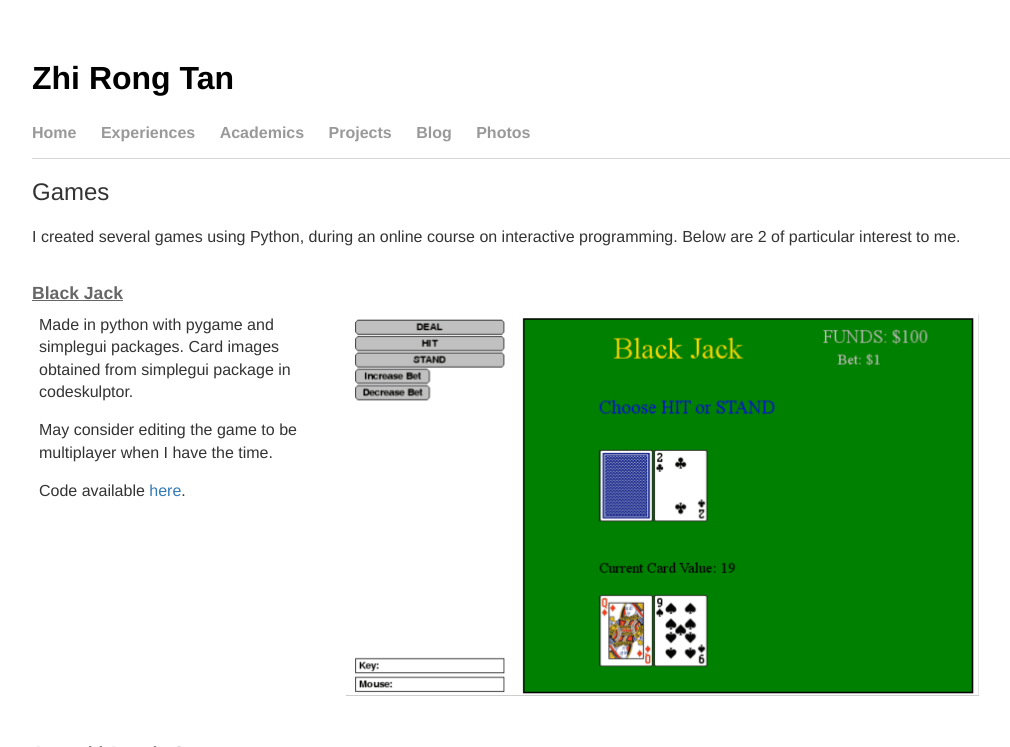
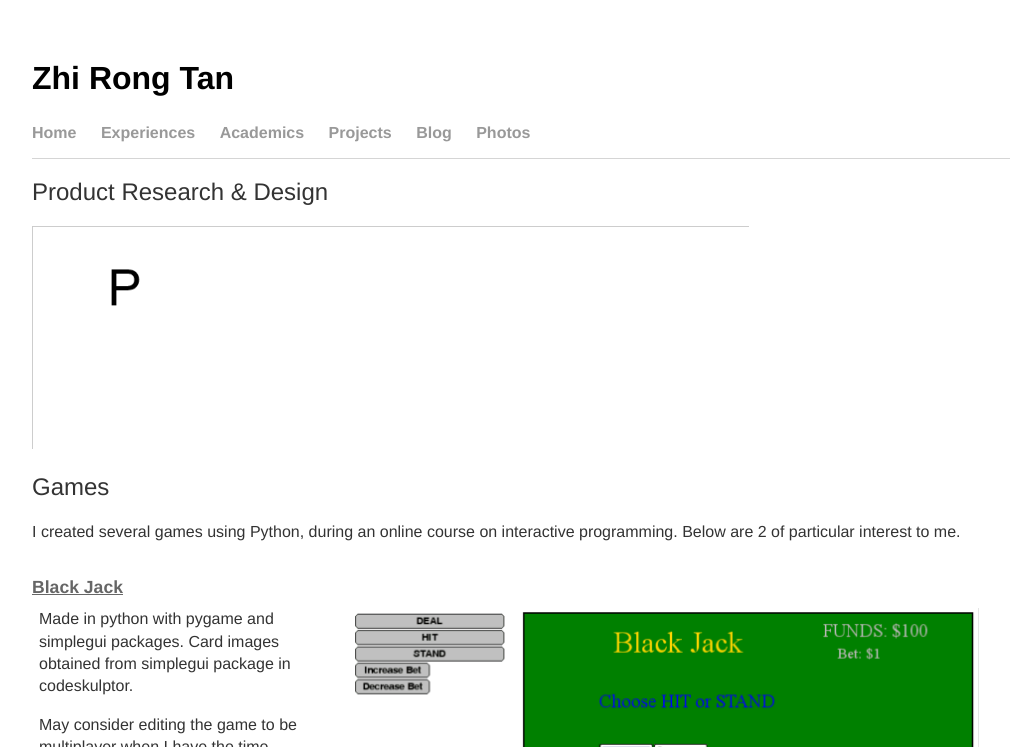
Before and after one commit to tanzhirong/tanzhirong.github.io, a Jekyll site: the page built from projects/index.html, in a window 1280 px wide, cut to the strip 0-747 px from the top of the page. Shown: the whole strip, without its empty margins (96-1106 px from the left). Built offline with Jekyll 4.4.1, drawn with Linux system fonts in a browser that asks for light colours.

Commit message:
Update index.html

```diff
--- a/projects/index.html
+++ b/projects/index.html
@@ -2,6 +2,9 @@
 layout: default
 title: Projects | Zhi Rong Tan
 ---
+
+<h2>Product Research & Design</h2>
+<img src="construction.gif" width="70%">
 
 <h2>Games</h2>
 <p>I created several games using Python, during an online course on interactive programming. Below are 2 of particular interest to me.</p>
@@ -32,6 +35,3 @@ title: Projects | Zhi Rong Tan
 </td>
   </tr>
 </table>
-
-<h2>Others</h2>
-<img src="construction.gif" width="70%">
```
